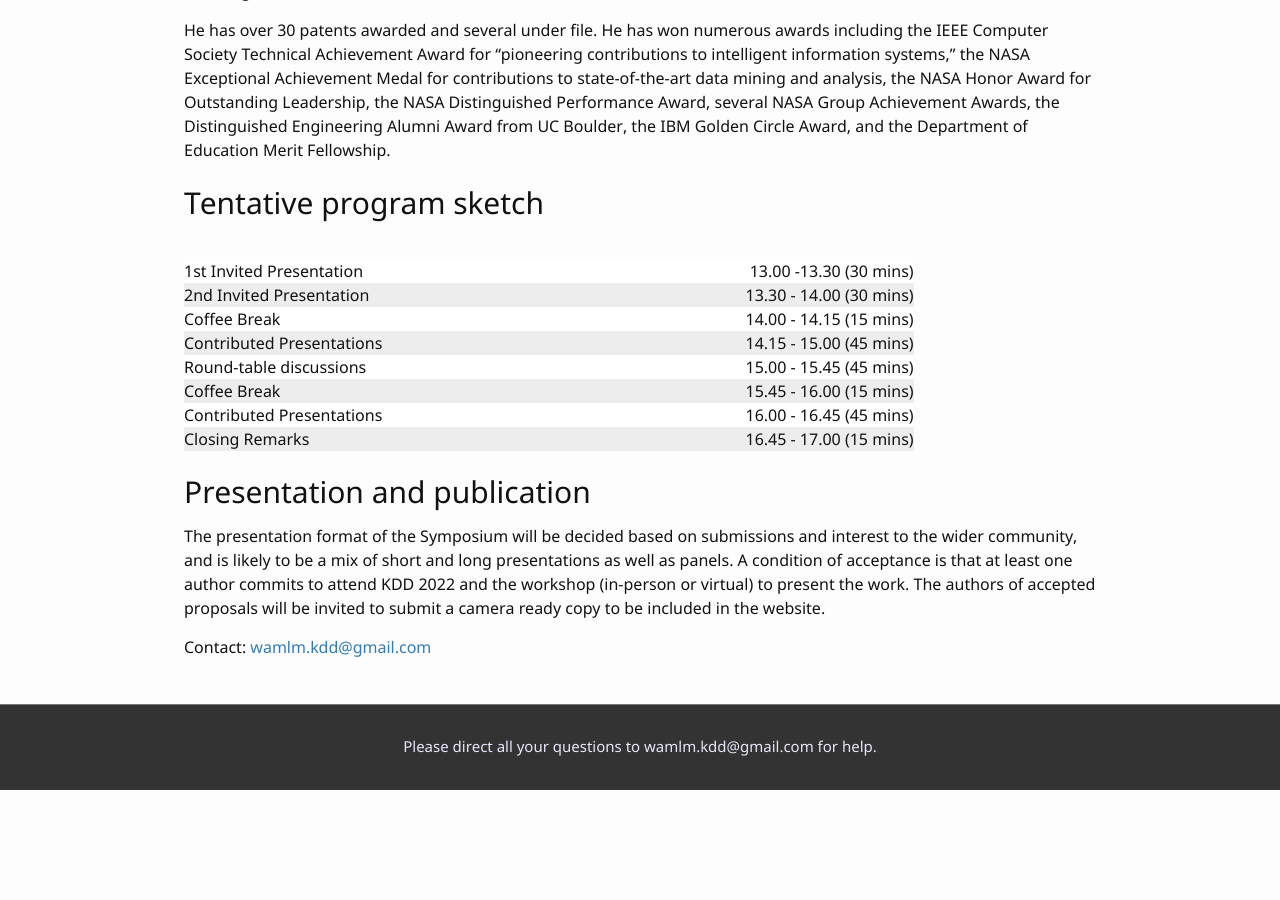
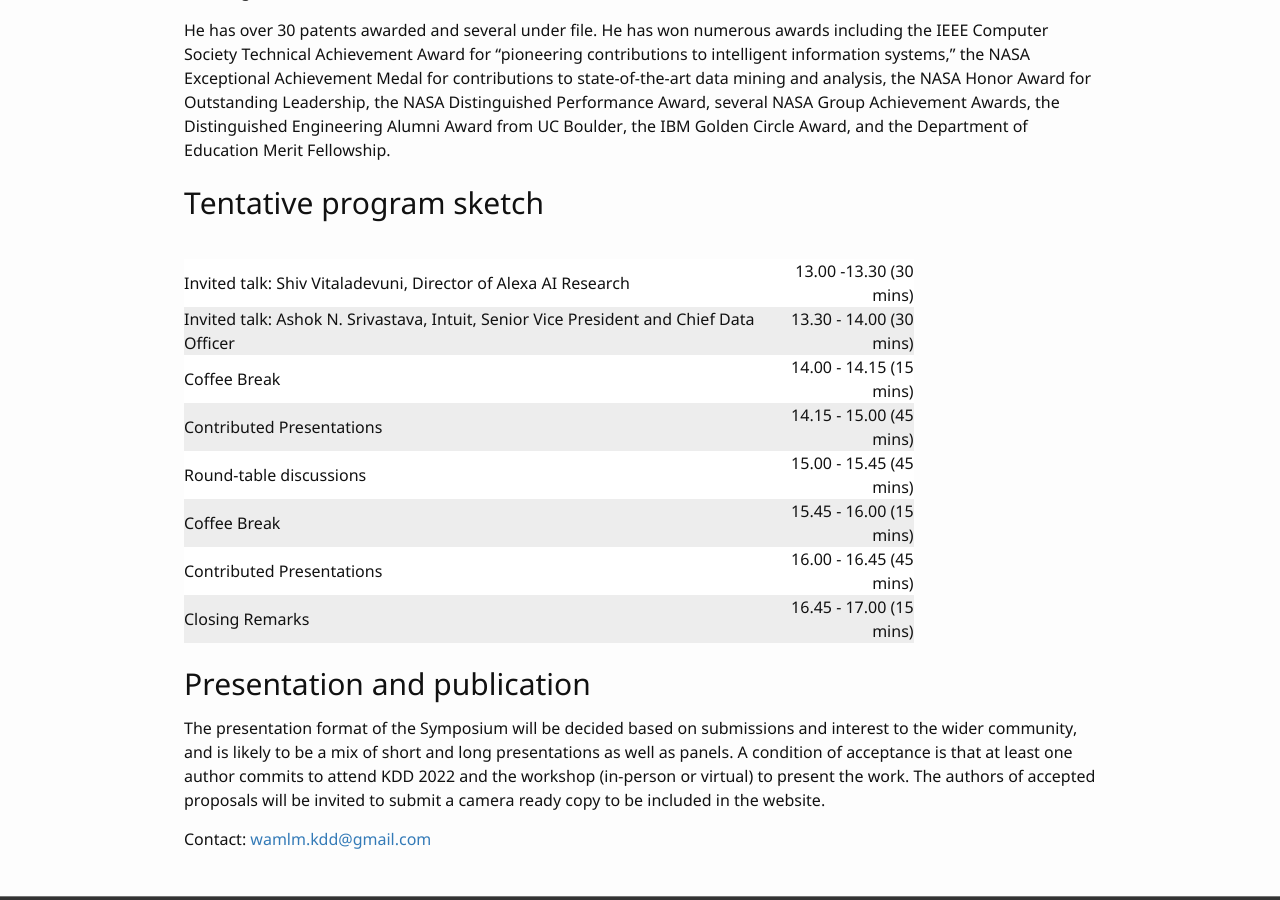
Before and after one commit to wamlm-kdd/wamlm, a Jekyll site: the page built from index.md, in a window 1280 px wide and 900 px high, scrolled down 3521 px. Built offline with Jekyll 4.4.1, drawn with Linux system fonts in a browser that asks for light colours; our own code applies the rules of GitHub Pages for plain Markdown files; before the commit the page ends 4311 px from its top, so only the background shows below that; some of the changed text lies outside the part shown.

Commit message:
Update index.md
added date and invited talks speakers

```diff
--- a/index.md
+++ b/index.md
@@ -107,9 +107,9 @@ He has over 30 patents awarded and several under file. He has won numerous award
 
 | | |
 |:--- |---:|
-| 1st Invited Presentation | 13.00 -13.30 (30 mins) |
+| Invited talk: Shiv Vitaladevuni, Director of Alexa AI Research  | 13.00 -13.30 (30 mins) |
 |:---|---:|
-| 2nd Invited Presentation | 13.30 - 14.00 (30 mins) |
+| Invited talk: Ashok N. Srivastava, Intuit, Senior Vice President and Chief Data Officer | 13.30 - 14.00 (30 mins) |
 |:---|---:|
 | Coffee Break | 14.00 - 14.15 (15 mins) |
 |:---|---:|
```
Also changed, not shown: other parts of index.md (+1 -1 lines).
